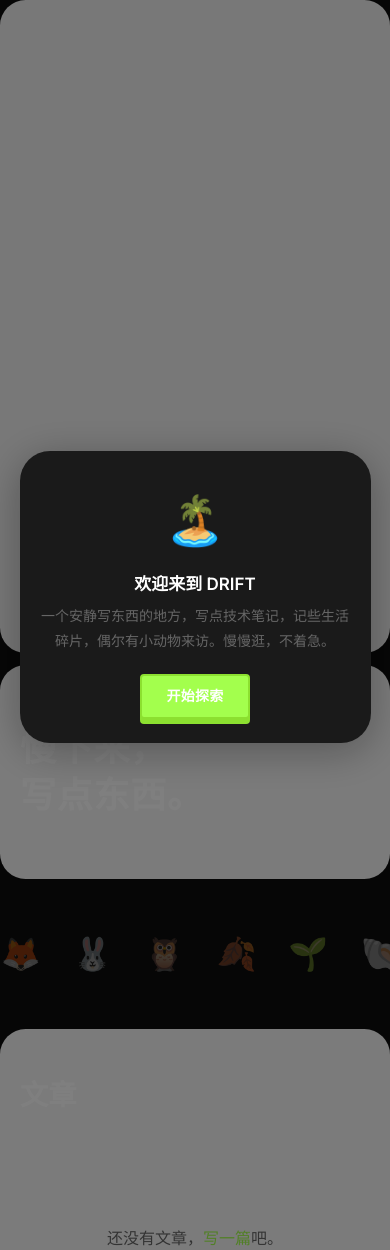
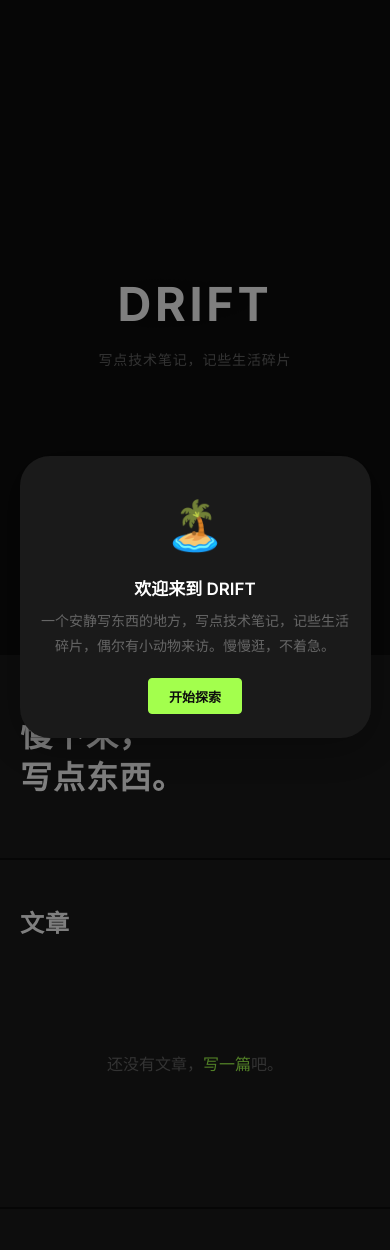
Before and after one commit to Jzc0621/jzc-blog, a Flask app: page / in a window 390 px wide. Shown: the part 56-1306 px from the top of the page. Run offline with Flask 3, Linux system fonts and the light colour scheme; data that the repository does not hold is empty; some libraries are stand-ins or nearby versions.

Commit message:
feat: redesign homepage hero, posts, notes, cta for dark robot theme

```diff
--- a/static/css/animal.css
+++ b/static/css/animal.css
@@ -238,49 +238,33 @@ h4 { font-size: 15px; }
 /* ---------- Container ---------- */
 .container { max-width: 960px; margin: 0 auto; padding: 0 20px; }
 
-/* ---------- Button (Nintendo press style) ---------- */
+/* ---------- Button ---------- */
 .btn {
   display: inline-flex;
   align-items: center;
   justify-content: center;
-  height: 45px;
-  padding: 0 24px;
+  height: 36px;
+  padding: 0 20px;
+  font-size: 13px;
+  font-weight: 500;
   font-family: var(--font);
-  font-size: 14px;
-  font-weight: 600;
-  letter-spacing: 0.02em;
-  line-height: 1;
-  border: 2px solid var(--border-standard);
-  border-radius: var(--radius-btn);
+  border: 1px solid var(--border-standard);
   background: var(--bg-card);
   color: var(--text-body);
+  border-radius: var(--radius-btn);
   cursor: pointer;
-  box-shadow: 0 5px 0 0 var(--shadow-btn);
-  transition: all var(--transition);
   text-decoration: none;
+  transition: all 0.2s;
+  box-shadow: none;
 }
-.btn:hover {
-  transform: translateY(-1px);
-  box-shadow: 0 6px 0 0 var(--shadow-btn);
-}
-.btn:active {
-  transform: translateY(2px);
-  box-shadow: 0 1px 0 0 var(--shadow-btn);
-}
-.btn:focus-visible {
-  outline: 2px solid var(--accent);
-  outline-offset: 2px;
-}
-.btn-primary {
-  background: var(--accent);
-  color: #fff;
-  border-color: var(--accent-active);
-  box-shadow: 0 5px 0 0 var(--accent-active);
-}
-.btn-primary:hover { box-shadow: 0 6px 0 0 var(--accent-active); }
-.btn-primary:active { box-shadow: 0 1px 0 0 var(--accent-active); }
-.btn-sm { height: 32px; padding: 0 16px; font-size: 12px; border-radius: 12px; }
-.btn-lg { height: 48px; padding: 0 32px; font-size: 16px; border-radius: 24px; }
+.btn:hover { border-color: var(--accent); color: var(--accent); transform: none; box-shadow: none; }
+.btn:active { transform: none; box-shadow: none; }
+.btn:focus-visible { outline: 2px solid var(--accent); outline-offset: 2px; }
+.btn-primary { background: var(--accent); color: #0d0d0d; border-color: var(--accent); font-weight: 600; box-shadow: none; }
+.btn-primary:hover { background: var(--accent-hover); border-color: var(--accent-hover); color: #0d0d0d; box-shadow: none; }
+.btn-primary:active { background: var(--accent-active); box-shadow: none; }
+.btn-sm { height: 28px; padding: 0 12px; font-size: 11px; border-radius: var(--radius-btn); }
+.btn-lg { height: 48px; padding: 0 28px; font-size: 15px; border-radius: var(--radius-btn); }
 
 /* ---------- Card ---------- */
 .card {
@@ -1127,17 +1096,6 @@ body.dark .note-card { box-shadow: 0 3px 0 0 rgba(0,0,0,0.25); }
    ============================================ */
 
 
-/* ---------- Clip-path text reveal ---------- */
-.clip-reveal {
-  clip-path: inset(0 100% 0 0);
-  transition: clip-path 0.8s cubic-bezier(0.76, 0, 0.24, 1);
-}
-.clip-reveal.revealed {
-  clip-path: inset(0 0% 0 0);
-}
-.clip-reveal-delay-1 { transition-delay: 0.1s; }
-.clip-reveal-delay-2 { transition-delay: 0.25s; }
-.clip-reveal-delay-3 { transition-delay: 0.4s; }
 
 /* ---------- Parallax sticky section ---------- */
 .parallax-section {
@@ -1170,79 +1128,17 @@ body.dark .note-card { box-shadow: 0 3px 0 0 rgba(0,0,0,0.25); }
   z-index: 2;
 }
 
-/* ---------- Image/Icon wall auto-scroll ---------- */
-.icon-wall {
-  overflow: hidden;
-  position: relative;
-  padding: 24px 0;
-  margin: 24px 0;
+
+.stagger-reveal {
+  opacity: 0;
+  transform: translateY(20px);
+  transition: opacity 0.5s ease, transform 0.5s ease;
 }
-.icon-wall-track {
-  display: flex;
-  gap: 32px;
-  width: max-content;
-  animation: iconScroll 30s linear infinite;
-}
-.icon-wall-track:hover {
-  animation-play-state: paused;
-}
-@keyframes iconScroll {
-  0%   { transform: translateX(0); }
-  100% { transform: translateX(-50%); }
-}
-.icon-wall-item {
-  font-size: 48px;
-  flex-shrink: 0;
-  opacity: 0.5;
-  transition: opacity 0.3s, transform 0.3s;
-  cursor: default;
-}
-.icon-wall-item:hover {
+.stagger-reveal.revealed {
   opacity: 1;
-  transform: scale(1.2);
+  transform: translateY(0);
 }
 
-/* ---------- Staggered card reveal ---------- */
-.post-card.stagger-reveal {
-  opacity: 0;
-  transform: translateY(40px);
-}
-.post-card.stagger-reveal.revealed {
-  animation: staggerIn 0.6s cubic-bezier(0.34, 1.56, 0.64, 1) forwards;
-}
-@keyframes staggerIn {
-  from { opacity: 0; transform: translateY(40px); }
-  to   { opacity: 1; transform: translateY(0); }
-}
-
-/* ---------- Section title clip reveal ---------- */
-.section-title.clip-reveal {
-  display: inline-block;
-}
-
-/* ---------- Hero content load animation ---------- */
-.hero-content h1,
-.hero-content .subtitle,
-.hero-content .flex-row {
-  opacity: 0;
-  animation: heroItemReveal 0.6s ease forwards;
-}
-.hero-content h1 { animation-delay: 0.8s; }
-.hero-content .subtitle { animation-delay: 1s; }
-.hero-content .flex-row { animation-delay: 1.2s; }
-@keyframes heroItemReveal {
-  from { opacity: 0; transform: translateY(20px); }
-  to   { opacity: 1; transform: translateY(0); }
-}
-
-/* Hero decor items */
-.hero-decor span {
-  opacity: 0;
-  animation: heroItemReveal 0.5s ease forwards;
-}
-.hero-decor span:nth-child(1) { animation-delay: 1.4s; }
-.hero-decor span:nth-child(2) { animation-delay: 1.55s; }
-.hero-decor span:nth-child(3) { animation-delay: 1.7s; }
 
 /* ---------- Responsive: parallax ---------- */
 @media (max-width: 768px) {
@@ -1251,9 +1147,6 @@ body.dark .note-card { box-shadow: 0 3px 0 0 rgba(0,0,0,0.25); }
   }
   .parallax-content {
     margin-top: -120px;
-  }
-  .icon-wall-item {
-    font-size: 32px;
   }
 }
 
@@ -1266,7 +1159,7 @@ body.dark .note-card { box-shadow: 0 3px 0 0 rgba(0,0,0,0.25); }
   max-width: 100%;
   padding: 0;
 }
-.container > *:not(.hm-hero):not(.hm-statement):not(.icon-wall):not(.hm-posts):not(.hm-notes):not(.hm-cta):not(.divider) {
+.container > *:not(.hm-hero):not(.hm-statement):not(.hm-posts):not(.hm-notes):not(.hm-cta):not(.divider) {
   max-width: 960px;
   margin-left: auto;
   margin-right: auto;
@@ -1276,90 +1169,92 @@ body.dark .note-card { box-shadow: 0 3px 0 0 rgba(0,0,0,0.25); }
 
 /* ---------- Hero ---------- */
 .hm-hero {
-  border-radius: 2.4rem;
+  border-radius: 0;
   position: relative;
-  margin: 0 0 12px;
+  margin: 0 0 2px;
   overflow: hidden;
-  background: #f0f0f0;
+  background: var(--bg-body);
   height: 85vh;
-  min-height: 400px;
-}
-body.dark .hm-hero {
-  background: #151520;
+  min-height: 500px;
 }
 
-/* Spline 3D viewer fills the hero */
 .hm-hero-spline {
   position: absolute;
   inset: 0;
   border: none;
 }
 
-.hm-hero-footer {
+.hm-hero-overlay {
   position: absolute;
-  bottom: 3rem;
-  right: 4rem;
-  font-size: clamp(12px, 1.4rem, 16px);
+  inset: 0;
+  display: flex;
+  flex-direction: column;
+  align-items: center;
+  justify-content: center;
+  z-index: 1;
+  pointer-events: none;
+  padding: 0 24px;
+}
+
+.hm-hero-title {
+  font-family: var(--font);
+  font-size: clamp(48px, 8vw, 96px);
   font-weight: 700;
-  color: #9f927d;
-  letter-spacing: 0.02em;
-  z-index: 1;
+  color: #ffffff;
+  letter-spacing: 0.08em;
+  text-align: center;
+  mix-blend-mode: difference;
+  text-shadow: 0 0 40px rgba(0,0,0,0.5);
+  line-height: 1;
+}
+
+.hm-hero-subtitle {
+  font-family: var(--font);
+  font-size: clamp(14px, 1.5vw, 18px);
+  font-weight: 400;
+  color: var(--text-secondary);
+  letter-spacing: 0.06em;
+  margin-top: 20px;
+  text-align: center;
 }
 
 @media (max-width: 768px) {
-  .hm-hero-footer {
-    right: 2rem;
-    bottom: 2rem;
-  }
+  .hm-hero { height: 60vh; min-height: 350px; }
+  .hm-hero-title { font-size: clamp(36px, 12vw, 56px); }
+}
+@media (max-width: 480px) {
+  .hm-hero { height: 50vh; min-height: 280px; }
 }
 
 /* ---------- Statement ---------- */
 .hm-statement {
-  background: #f7f7f7;
-  border-radius: 2.4rem;
-  margin: 0 0 12px;
-}
-body.dark .hm-statement {
-  background: #1e1e30;
+  background: var(--bg-card);
+  margin: 0 0 2px;
+  border-radius: 0;
 }
 .hm-statement-inner {
-  max-width: 800px;
+  max-width: 960px;
   margin: 0 auto;
-  padding: clamp(80px, 12vw, 160px) 24px;
+  padding: clamp(60px, 8vw, 100px) 24px;
 }
 .hm-statement-text {
-  font-size: clamp(36px, 6vw, 64px);
-  font-weight: 900;
+  font-size: clamp(32px, 5vw, 56px);
+  font-weight: 700;
   line-height: 1.3;
-  letter-spacing: 0.02em;
+  letter-spacing: 0.03em;
   color: var(--text-heading);
-}
-.hm-statement-text br {
-  display: block;
-}
-
-/* ---------- Section Title ---------- */
-.hm-section-title {
-  font-size: clamp(28px, 4vw, 42px);
-  font-weight: 900;
-  color: var(--text-heading);
-  letter-spacing: 0.02em;
-  margin-bottom: 0;
 }
 
 /* ---------- Posts Section ---------- */
 .hm-posts {
-  background: #f7f7f7;
-  border-radius: 2.4rem;
-  margin: 0 0 12px;
-}
-body.dark .hm-posts {
-  background: #1e1e30;
+  background: var(--bg-card);
+  margin: 0 0 2px;
+  border-radius: 0;
 }
 .hm-posts-inner {
   max-width: 960px;
   margin: 0 auto;
-  padding: clamp(60px, 8vw, 100px) 24px;
+  padding: clamp(48px, 6vw, 80px) 24px;
 }
 .hm-posts-head {
   display: flex;
@@ -1367,161 +1262,131 @@ body.dark .hm-posts {
   justify-content: space-between;
   flex-wrap: wrap;
   gap: 20px;
-  margin-bottom: 48px;
+  margin-bottom: 40px;
 }
-.hm-posts-body {
-  /* grid handled below */
+.hm-section-title {
+  font-size: clamp(24px, 3.5vw, 36px);
+  font-weight: 700;
+  color: var(--text-heading);
+  letter-spacing: 0.04em;
+  margin-bottom: 0;
 }
-.hm-posts-grid {
-  display: flex;
-  flex-direction: column;
-  gap: 4px;
-}
+.hm-posts-body { /* grid handled below */ }
+.hm-posts-grid { display: flex; flex-direction: column; gap: 0; }
 .hm-post-card {
   display: block;
-  padding: 32px 0;
+  padding: 28px 0 28px 16px;
   text-decoration: none;
   color: inherit;
-  border-bottom: 1px solid rgba(0,0,0,0.08);
-  transition: padding 0.3s ease;
+  border-left: 2px solid var(--border-standard);
+  border-bottom: 1px solid var(--border-standard);
+  transition: border-left-color 0.2s, padding 0.2s;
   position: relative;
 }
-body.dark .hm-post-card {
-  border-bottom-color: rgba(255,255,255,0.06);
-}
-.hm-post-card:first-child {
-  border-top: 1px solid rgba(0,0,0,0.08);
-}
-body.dark .hm-post-card:first-child {
-  border-top-color: rgba(255,255,255,0.06);
-}
-.hm-post-card:hover {
-  padding-left: 16px;
-}
+.hm-post-card:first-child { border-top: 1px solid var(--border-standard); }
+.hm-post-card:hover { border-left-color: var(--accent); padding-left: 24px; }
 .hm-post-card-tag {
-  font-size: 12px;
-  font-weight: 700;
+  font-size: 11px;
+  font-weight: 600;
   color: var(--accent);
-  letter-spacing: 0.05em;
-  margin-bottom: 8px;
+  letter-spacing: 0.06em;
+  text-transform: uppercase;
+  margin-bottom: 6px;
 }
 .hm-post-card-title {
-  font-size: clamp(18px, 2.4vw, 24px);
-  font-weight: 700;
+  font-size: clamp(18px, 2vw, 22px);
+  font-weight: 600;
   color: var(--text-heading);
   line-height: 1.4;
-  margin-bottom: 6px;
+  margin-bottom: 4px;
 }
 .hm-post-card-excerpt {
   font-size: 14px;
   color: var(--text-secondary);
-  line-height: 1.7;
-  margin-bottom: 12px;
+  line-height: 1.6;
+  margin-bottom: 8px;
 }
 .hm-post-card-meta {
   display: flex;
-  gap: 20px;
+  gap: 16px;
   font-size: 12px;
-  color: var(--text-disabled);
+  color: var(--text-muted);
+}
+
+/* Tag filter */
+.tag-filter { display: flex; gap: 8px; flex-wrap: wrap; }
+.tag-filter-btn {
+  font-size: 12px;
   font-weight: 500;
+  color: var(--text-muted);
+  text-decoration: none;
+  padding: 4px 12px;
+  border: 1px solid var(--border-standard);
+  border-radius: var(--radius-btn);
+  transition: all 0.15s;
 }
-.hm-empty {
-  text-align: center;
-  padding: 80px 20px;
-  color: var(--text-secondary);
-  font-size: 16px;
-}
+.tag-filter-btn:hover { color: var(--text-heading); border-color: var(--text-secondary); }
+.tag-filter-btn.active { color: var(--accent); border-color: var(--accent); background: rgba(163, 255, 77, 0.05); }
+
+.hm-empty { text-align: center; padding: 80px 20px; color: var(--text-secondary); font-size: 16px; }
 
 /* ---------- Notes Section ---------- */
 .hm-notes {
-  background: #f7f7f7;
-  border-radius: 2.4rem;
-  margin: 0 0 12px;
-}
-body.dark .hm-notes {
-  background: #1e1e30;
+  background: var(--bg-card);
+  margin: 0 0 2px;
+  border-radius: 0;
 }
 .hm-notes-inner {
   max-width: 960px;
   margin: 0 auto;
-  padding: clamp(60px, 8vw, 100px) 24px;
+  padding: clamp(48px, 6vw, 80px) 24px;
 }
 .hm-notes-head {
   display: flex;
   align-items: flex-end;
   justify-content: space-between;
-  margin-bottom: 40px;
+  margin-bottom: 32px;
 }
-.hm-more-link {
-  font-size: 14px;
-  font-weight: 700;
-  color: var(--accent);
-  text-decoration: none;
-}
-.hm-more-link:hover {
-  text-decoration: underline;
-}
+.hm-more-link { font-size: 13px; font-weight: 500; color: var(--accent); text-decoration: none; }
+.hm-more-link:hover { color: var(--accent-hover); }
 .hm-notes-grid {
   display: grid;
   grid-template-columns: repeat(auto-fill, minmax(200px, 1fr));
-  gap: 16px;
+  gap: 12px;
 }
 .hm-note-card {
-  padding: 24px;
-  border-radius: 24px;
-  font-size: 14px;
-  line-height: 1.7;
+  padding: 20px;
+  border-radius: var(--radius-card);
+  font-size: 13px;
+  line-height: 1.6;
   color: var(--text-body);
-  box-shadow: 0 3px 0 0 rgba(0,0,0,0.1);
-  transition: transform 0.2s ease, box-shadow 0.2s ease;
+  background: var(--bg-body);
+  border-left: 3px solid var(--border-standard);
 }
-.hm-note-card:hover {
-  transform: translateY(-2px);
-  box-shadow: 0 5px 0 0 rgba(0,0,0,0.13);
-}
-.hm-note-date {
-  display: block;
-  margin-top: 12px;
-  font-size: 11px;
-  color: var(--text-muted);
-  opacity: 0.7;
-}
+.hm-note-date { font-size: 11px; color: var(--text-muted); margin-top: 8px; }
 
-/* ---------- CTA Section ---------- */
+/* ---------- CTA ---------- */
 .hm-cta {
-  background: #f7f7f7;
-  border-radius: 2.4rem;
-  margin: 0 0 12px;
-}
-body.dark .hm-cta {
-  background: #1e1e30;
+  background: var(--bg-card);
+  margin: 0 0 2px;
+  border-radius: 0;
 }
 .hm-cta-inner {
   max-width: 600px;
   margin: 0 auto;
-  padding: clamp(60px, 8vw, 100px) 24px;
+  padding: clamp(48px, 6vw, 80px) 24px;
   text-align: center;
 }
 .hm-cta-text {
-  font-size: clamp(28px, 4vw, 42px);
-  font-weight: 900;
+  font-size: clamp(24px, 3.5vw, 36px);
+  font-weight: 700;
   color: var(--text-heading);
-  margin-bottom: 32px;
-  letter-spacing: 0.02em;
+  margin-bottom: 28px;
+  letter-spacing: 0.04em;
 }
 
 /* ---------- Responsive ---------- */
 @media (max-width: 768px) {
-  .hm-hero {
-    height: 60vh;
-    border-radius: 1.6rem;
-  }
-  .hm-statement,
-  .hm-posts,
-  .hm-notes,
-  .hm-cta {
-    border-radius: 1.6rem;
-  }
   .hm-statement-inner {
     padding: 60px 20px;
   }
@@ -1551,9 +1410,6 @@ body.dark .hm-cta {
 }
 
 @media (max-width: 480px) {
-  .hm-hero {
-    height: 50vh;
-  }
   .hm-notes-grid {
     grid-template-columns: 1fr;
   }
--- a/templates/home.html
+++ b/templates/home.html
@@ -8,8 +8,9 @@
     url="https://prod.spline.design/b3T4jfkrqn7ZfEQ2/scene.splinecode"
     class="hm-hero-spline">
   </spline-viewer>
-  <div class="hm-hero-footer">
-    <span>写点技术笔记，记些生活碎片</span>
+  <div class="hm-hero-overlay">
+    <h1 class="hm-hero-title">DRIFT</h1>
+    <p class="hm-hero-subtitle">写点技术笔记，记些生活碎片</p>
   </div>
 </section>
 
@@ -22,33 +23,12 @@
   </div>
 </section>
 
-<!-- Icon Wall -->
-<div class="icon-wall">
-  <div class="icon-wall-track">
-    <span class="icon-wall-item">🌿</span>
-    <span class="icon-wall-item">🌸</span>
-    <span class="icon-wall-item">🍀</span>
-    <span class="icon-wall-item">🌲</span>
-    <span class="icon-wall-item">🐾</span>
-    <span class="icon-wall-item">⭐</span>
-    <span class="icon-wall-item">🌈</span>
-    <span class="icon-wall-item">🦊</span>
-    <span class="icon-wall-item">🐰</span>
-    <span class="icon-wall-item">🦉</span>
-    <span class="icon-wall-item">🍂</span>
-    <span class="icon-wall-item">🌱</span>
-    <span class="icon-wall-item">🐚</span>
-    <span class="icon-wall-item">🪐</span>
-    <span class="icon-wall-item">🎵</span>
-    <span class="icon-wall-item">☕</span>
-  </div>
-</div>
 
 <!-- Posts section: big title, lots of space -->
 <section class="hm-posts">
   <div class="hm-posts-inner">
     <div class="hm-posts-head">
-      <h2 class="hm-section-title clip-reveal">文章</h2>
+      <h2 class="hm-section-title">文章</h2>
       {% if all_tags %}
         <div class="tag-filter">
           <a href="#" class="tag-filter-btn active" onclick="filterPosts('all');return false;">全部</a>
@@ -90,7 +70,7 @@
 <section class="hm-notes">
   <div class="hm-notes-inner">
     <div class="hm-notes-head">
-      <h2 class="hm-section-title clip-reveal">便签</h2>
+      <h2 class="hm-section-title">便签</h2>
       <a href="/notes" class="hm-more-link">查看全部 →</a>
     </div>
     <div class="hm-notes-grid">
@@ -108,7 +88,7 @@
 <!-- CTA -->
 <section class="hm-cta">
   <div class="hm-cta-inner">
-    <p class="hm-cta-text clip-reveal">有想说的话？</p>
+    <p class="hm-cta-text">有想说的话？</p>
     <a href="/editor" class="btn btn-primary btn-lg">开始写文章</a>
   </div>
 </section>
```
Also changed, not shown: other parts of static/css/animal.css (+34 -55 lines).
